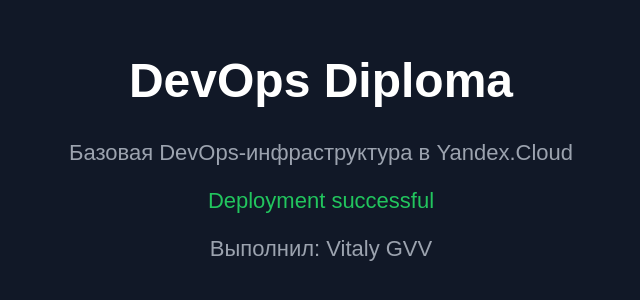
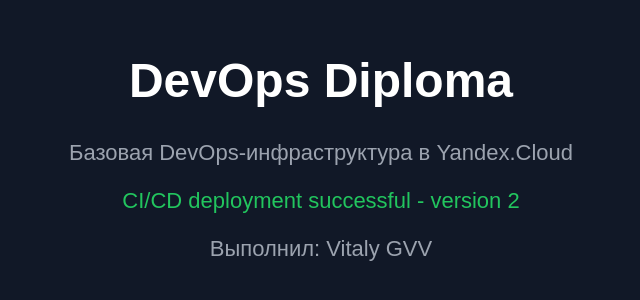
Before and after one commit to ElvitT77/devops-diploma-app, a plain HTML site: page index.html in a window 1280 px wide. Shown: the part 248-548 px from the top of the page, without its empty margins (319-959 px from the left). Drawn offline with Linux system fonts and the light colour scheme.

Commit message:
Update application to version 2

```diff
--- a/index.html
+++ b/index.html
@@ -44,7 +44,7 @@
     <p>Базовая DevOps-инфраструктура в Yandex.Cloud</p>
 
     <p class="status">
-        Deployment successful
+        CI/CD deployment successful - version 2
     </p>
 
     <p>
```
